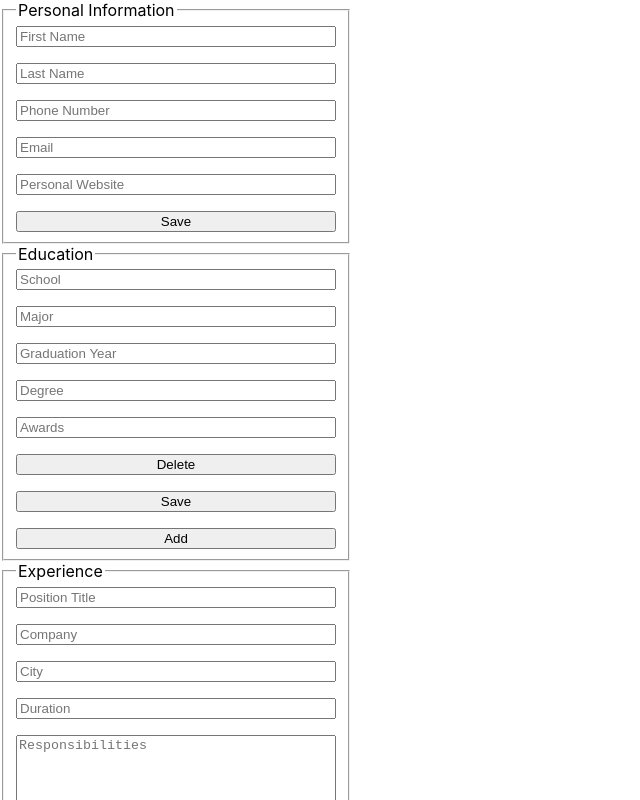
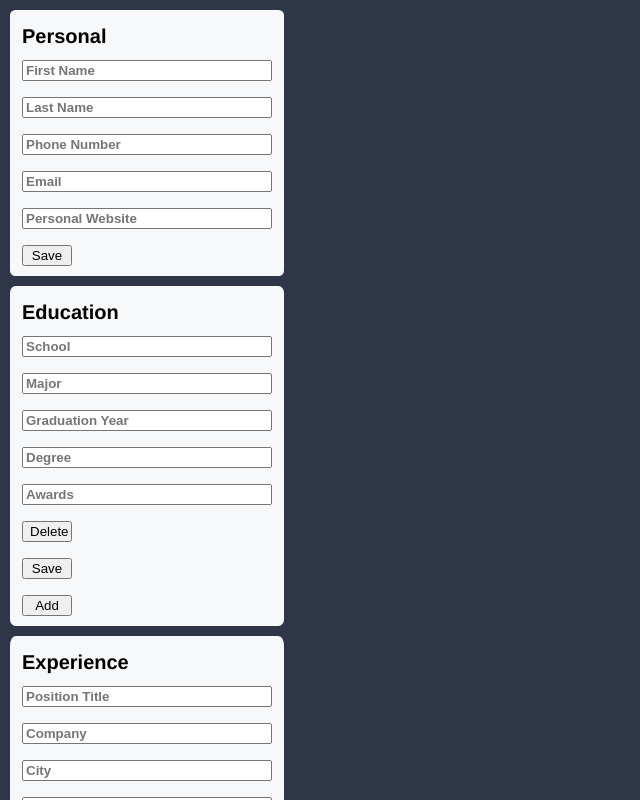
Before and after one commit to davidsan13/cv-project, a React (Create React App) app: page / in a window 1280 px wide. Shown: the top 800 px of the page, without its empty margins (0-640 px from the left). Built offline with nearby package versions, Linux system fonts and the light colour scheme.

Commit message:
style form

```diff
--- a/src/components/Form.js
+++ b/src/components/Form.js
@@ -3,7 +3,7 @@ import Education from "./form/Education";
 import General from "./form/General";
 import Experience from "./form/Experience";
 import uniqid from 'uniqid';
-
+import './styles.css';
 
 export default class FormCon extends Component {
   constructor(props) {
@@ -77,7 +77,7 @@ export default class FormCon extends Component {
     return (
       <form onSubmit={this.handleSubmit}>
         <fieldset>
-          <legend>Personal Information</legend>
+          <legend>Personal</legend>
           <General
             handleSubmit={this.onSubmitTask}
           />
--- a/src/components/form/General.js
+++ b/src/components/form/General.js
@@ -30,6 +30,7 @@ export default class General extends Component {
     const {handleSubmit} = this.props
     return (
       <>
+
         <label htmlFor="fName"> First Name</label>
         <input type="text" id="fName" name="fName" value={general.fName} placeholder="First Name" onChange={this.handleChange} required/>
         <label htmlFor="lName"> Last Name</label>
--- /dev/null
+++ b/src/components/styles.css
@@ -0,0 +1,50 @@
+fieldset {
+  border: 0;
+  width: 250px;
+  background-color: #f7f8fa;
+  position: relative;
+  padding-top: 50px;
+  margin: 10px;
+  border-radius: 2%;
+}
+
+input {
+  min-width: 200px;
+  font-weight: 600;
+  -webkit-transition: ease-in-out, color .35s ease-in-out;
+  transition: ease-in-out, color .35s ease-in-out;
+}
+
+input:focus::-webkit-input-placeholder {
+  color: transparent;
+}
+
+input:focus:-ms-input-placeholder {
+  color: transparent;
+}
+
+input:focus::-ms-input-placeholder {
+  color: transparent;
+}
+
+input:focus::placeholder {
+  color: transparent;
+}
+
+button {
+  width: 50px;
+}
+
+legend {
+  font-size: 20px;
+  font-weight: bold;
+  position: absolute;
+  top: 15px;
+  left: 10px;
+}
+
+body {
+  font-family: sohne, "Helvetica Neue", Helvetica, Arial, sans-serif;
+  background-color: #2f3648;
+}
+/*# sourceMappingURL=styles.css.map */
--- /dev/null
+++ b/src/components/styles.scss
@@ -0,0 +1,36 @@
+fieldset {
+  border: 0;
+  width: 250px;
+  background-color: #f7f8fa;
+  position: relative;
+  padding-top: 50px;
+  margin: 10px;
+  border-radius: 2%;
+}
+
+input {
+  min-width: 200px;
+  font-weight: 600;
+  transition: ease-in-out, color .35s ease-in-out;
+  &:focus::placeholder {
+    color: transparent;
+  }
+}
+button {
+  width: 50px;
+}
+legend {
+  font-size: 20px;
+  font-weight: bold;
+  position: absolute;
+  top: 15px;
+  left: 10px;
+}
+form {
+
+}
+
+body {
+  font-family: sohne, "Helvetica Neue", Helvetica, Arial, sans-serif;
+  background-color: #2f3648;
+}
```
Also changed, not shown: 1 other file (tests, documents, lock files or other folders).
